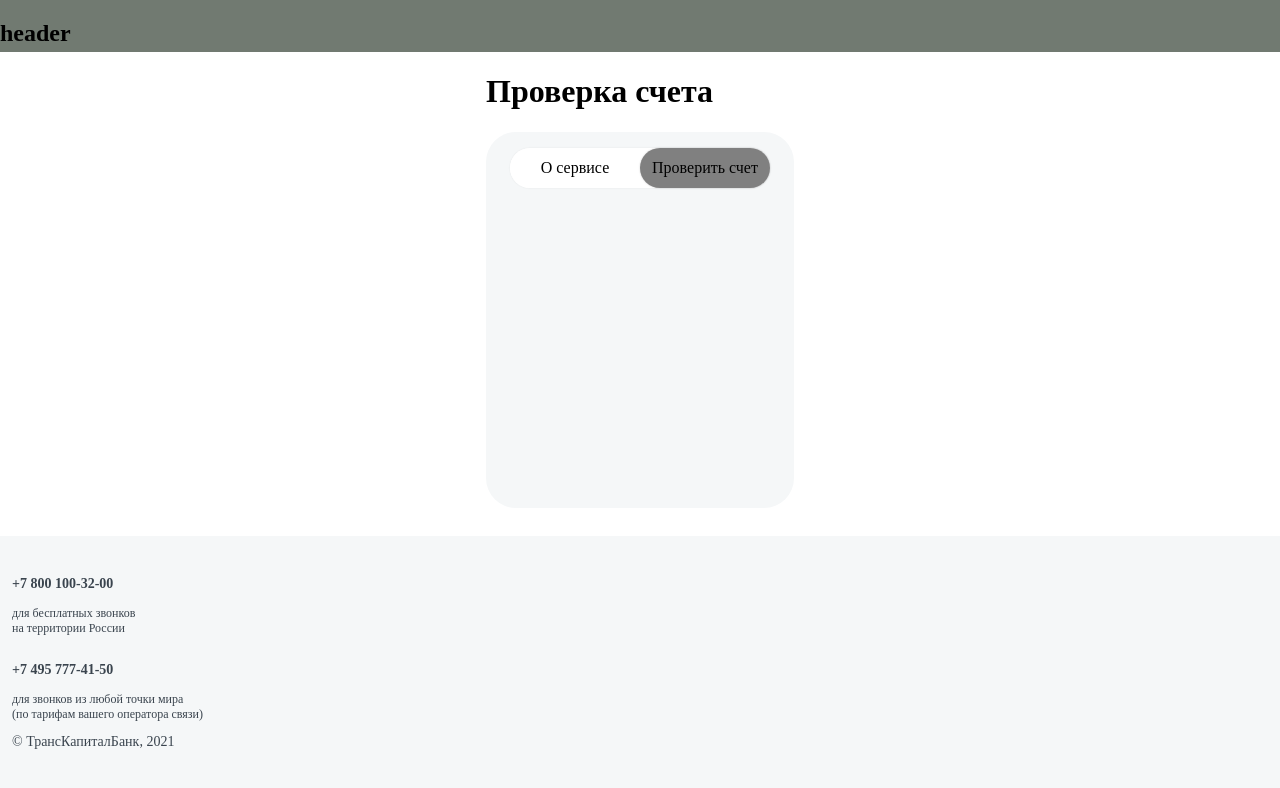
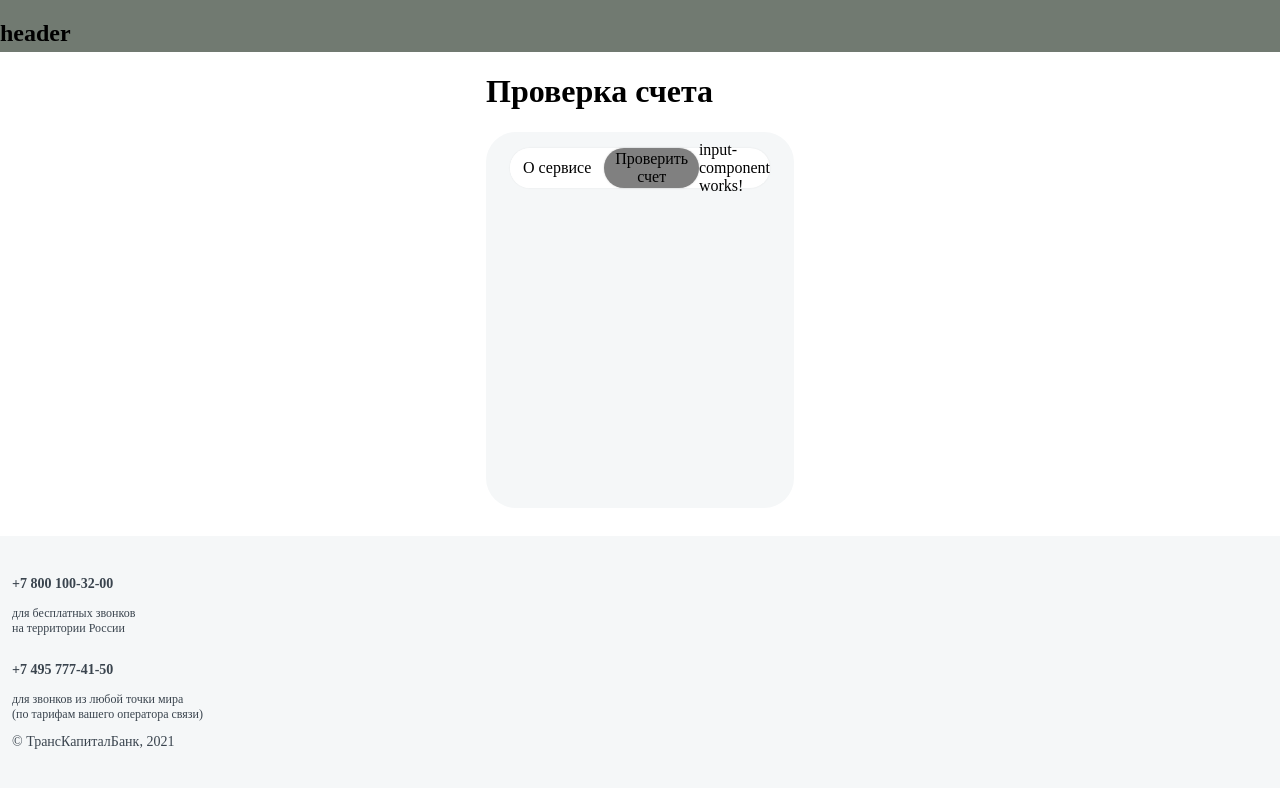
Before and after one commit to smf91/tkb-test, an Angular app: page /login in a window 1280 px wide. Shown: the top 788 px of the page. Built offline with nearby package versions, Linux system fonts and the light colour scheme.

Commit message:
added input component

```diff
--- a/src/app/app.module.ts
+++ b/src/app/app.module.ts
@@ -5,12 +5,14 @@
 import { AppComponent } from './app.component';
 import { LoginPageComponent } from './login-page/login-page.component';
 import { MainLayoutComponent } from './shared/components/main-layout/main-layout.component';
+import { InputComponentComponent } from './shared/components/input-component/input-component.component';
 
 @NgModule({
   declarations: [
     AppComponent,
     LoginPageComponent,
-    MainLayoutComponent
+    MainLayoutComponent,
+    InputComponentComponent
   ],
   imports: [
     BrowserModule,
--- a/src/app/login-page/login-page.component.html
+++ b/src/app/login-page/login-page.component.html
@@ -10,6 +10,8 @@
         Проверить счет
     </div>
 
+    <app-input-component></app-input-component>
+
   </div>
 
 </div>
--- /dev/null
+++ b/src/app/shared/components/input-component/input-component.component.html
@@ -0,0 +1,3 @@
+<div>
+  <p>input-component works!</p>
+</div>
--- /dev/null
+++ b/src/app/shared/components/input-component/input-component.component.ts
@@ -0,0 +1,15 @@
+import { Component, OnInit } from '@angular/core';
+
+@Component({
+  selector: 'app-input-component',
+  templateUrl: './input-component.component.html',
+  styleUrls: ['./input-component.component.scss']
+})
+export class InputComponentComponent implements OnInit {
+
+  constructor() { }
+
+  ngOnInit(): void {
+  }
+
+}
```
Also changed, not shown: src/app/shared/components/input-component/input-component.component.scss (added).
